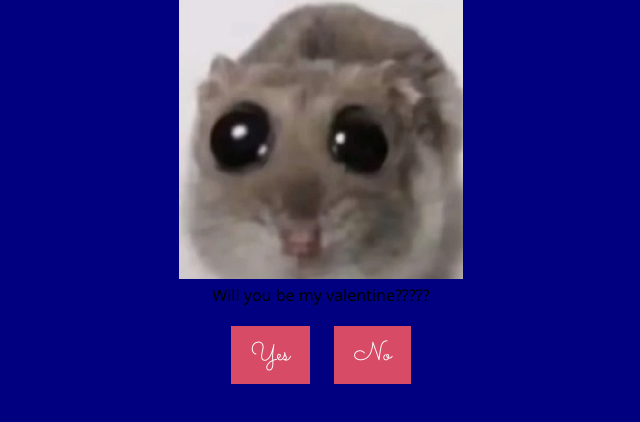
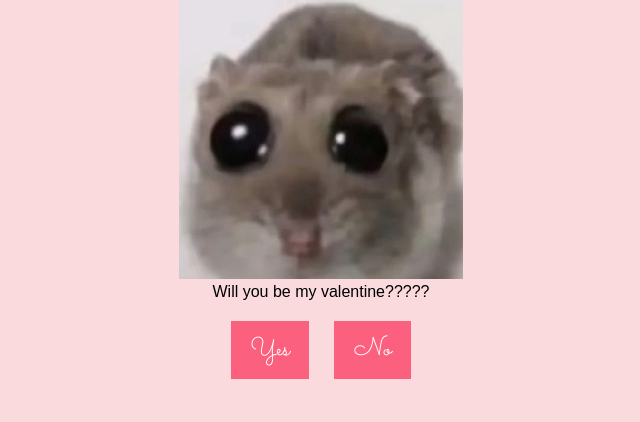
Before and after one commit to Freezeitz/val-day-quesss, a plain HTML site: page index.html in a window 1280 px wide. Shown: the whole page, without its empty margins (319-959 px from the left). Drawn offline with Linux system fonts and the light colour scheme.

Commit message:
Update style.css

```diff
--- a/style.css
+++ b/style.css
@@ -1,33 +1,38 @@
-body{
-    font-family:'Segoe UI', Tahoma, Geneva, Verdana, sans-serif;
+body {
+    font-family: Arial, sans-serif;
     text-align: center;
-    margin: 0;
-    background-color:#000080;
+    margin: 0; /* Remove default margin */
+    background-color: #FADADD; /* Set background color to light pink */
 }
+
 #container {
-    display:flex;
-    flex-direction: column;
-    align-items:center;
-    justify-content: center;
-    height: 100vh;
+    display: flex; /* Use flexbox layout */
+    flex-direction: column; /* Stack elements vertically */
+    align-items: center; /* Center-align items horizontally */
+    justify-content: center; /* Center-align items vertically */
+    height: 100vh; /* Make the container full viewport height */
 }
+
 #image-container {
     /* This container will hold the images */
 }
+
 #question {
-    font-family: 'Sacramento', cursive;
-    font-size: 52px;
+    font-family: 'Sacramento', cursive; /* Apply Sacramento font to the question */
+    font-size: 52px; /* Set font size for the question */
 }
+
 #options {
-    margin-top: 20px;
+    margin-top: 20px; /* Add space above the options */
 }
+
 button {
-    padding: 10px 20px;
-    margin: 0 10px;
-    font-size: 26px;
-    font-family: 'Sacramento', cursive;
-    background-color: #d74b67;
-    color: white;
-    border: none;
-    cursor: pointer;
+    padding: 10px 20px; /* Set padding for buttons */
+    margin: 0 10px; /* Set margin around buttons */
+    font-size: 26px; /* Set font size for buttons */
+    font-family: 'Sacramento', cursive; /* Apply Sacramento font to the options */
+    background-color: #FB607F; /* Set button background color */
+    color: white; /* Set text color to white */
+    border: none; /* Remove button border */
+    cursor: pointer; /* Set cursor to pointer on hover */
 }
```
